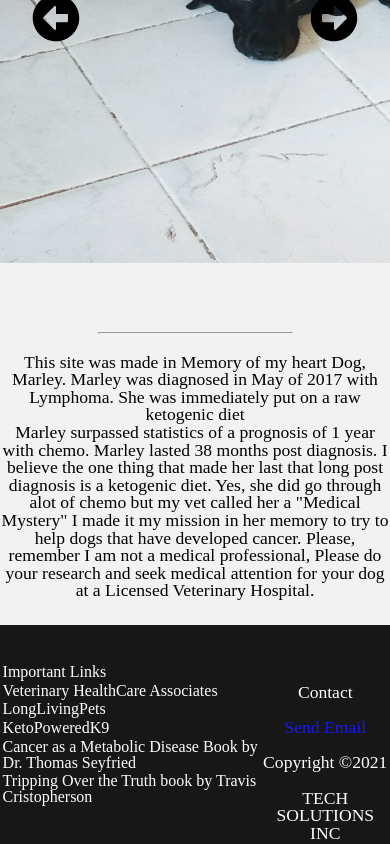
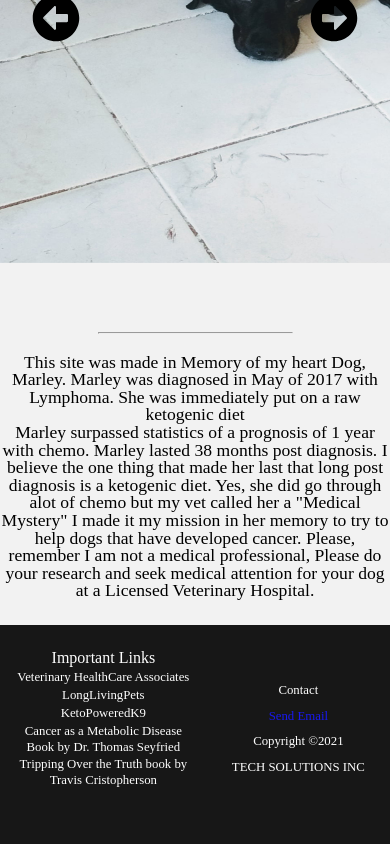
Before and after one commit to giorgio40/KetogenicDietApp-FE, a React (Create React App) app in the folder ketodogapp/: page /about in a window 390 px wide. Shown: the part 1052-1896 px from the top of the page. Built offline with nearby package versions, Linux system fonts and the light colour scheme; sample sign-in values are in the browser's storage; a web font is replaced by a local one.

Commit message:
css media breakpoints done for signup page

```diff
--- a/ketodogapp/src/CSS/SignUp.css
+++ b/ketodogapp/src/CSS/SignUp.css
@@ -69,6 +69,44 @@ label {
   font-size: 1rem;
 }
 
+@media (max-width: 599px) {
+  .title {
+    font-size: .8rem;
+    font-weight: bold;
+  }
+
+  label {
+    font-size: 0.6rem !important;
+  }
+
+  .signup-form {
+    width: 30%;
+  }
+}
+@media (min-width: 600px) {
+  .title {
+    font-size: 1.1rem;
+    position:relative;
+    top:5%;
+
+  }
+
+
+
+  .signup-form {
+    width: 35%;
+  }
+
+ .signup-label {
+    font-size: .6rem !important;
+    font-weight: 100;
+  }
+
+
+  .link {
+    font-size: .7rem;
+  }
+}
 
 
 
@@ -102,44 +140,30 @@ label {
 
 
 
-@media (min-width: 600px) {
+
+
+@media (min-width:1200px){
+
+
+  .img-container {
+    height: 100vh;
+  }
+
   .title {
-    font-size: 1.1rem;
-    position:relative;
-    top:5%;
+    font-size: 2.5rem !important;
+    height:15vh;
+  }
+
+  .signup-form {
+
+    width: 20%;
 
   }
 
 
 
-  .signup-form {
-    width: 35%;
-  }
-
- .signup-label {
-    font-size: .6rem !important;
-    font-weight: 100;
-  }
-
 
   .link {
-    font-size: .7rem;
+    font-size: 1.2rem !important;
   }
 }
-
-
-
-@media (max-width: 599px) {
-  .title {
-    font-size: .8rem;
-    font-weight: bold;
-  }
-
-  label {
-    font-size: 0.6rem !important;
-  }
-
-  .signup-form {
-    width: 30%;
-  }
-}
--- a/ketodogapp/src/CSS/footer.css
+++ b/ketodogapp/src/CSS/footer.css
@@ -13,7 +13,6 @@
   background: black;
   color: white;
   height: 26vh;
-  opacity: 0.9;
 }
 
 .links{
@@ -46,11 +45,6 @@
 }
 
 @media (min-width: 1200px) {
-  .footer-container {
-    display: flex column;
-    justify-content: center;
-    align-items: center;
-  }
 
   .footer-section {
     display: flex;
@@ -58,27 +52,23 @@
     align-items: center;
     background: black;
     color: white;
-    height: 26vh;
-    opacity: 0.9;
+
   }
 
   .links {
-    margin-top: 0 !important;
+    outline:3px solid red;
   }
-  .section {
-    display: flex;
-    justify-content: center;
-    align-items: center;
-  }
+
   .footer-right {
     display: flex column;
     width: 50%;
-    height: 17vh;
+    height: 55%;
     justify-content: center;
     align-items: center;
     text-align: center;
-    font-size: 1.1rem;
+    font-size: 1.4rem !important;
     margin: 3%;
+    outline:3px solid yellow;
   }
 
   .footer-right a {
@@ -93,9 +83,10 @@
   .footer-left {
     display: inline-block;
     width: 50%;
-    height: 12vh;
+    height: 20vh;
     text-align: center;
     font-size: 1.1rem;
+    outline:3px solid green;
   }
 
   .footer-left a {
@@ -210,4 +201,45 @@
 
 @media (max-width:599px) {
 
+  .footer-section {
+    display: flex;
+    justify-content: center;
+    align-items: center;
+    background: black;
+    color: white;
+    height: 26vh;
+    opacity: 0.9;
+  }
+
+  .links {
+    margin-top: 0 !important;
+  }
+  .footer-section {
+    display: flex;
+    justify-content: center;
+    align-items: center;
+  }
+  .footer-right {
+    display: flex column;
+    width: 50%;
+    height: 20vh;
+    justify-content: center;
+    align-items: center;
+    text-align: center;
+    margin: 3%;
+  }
+
+  .footer-right a {
+    text-decoration: none;
+    color: white;
+    font-size: 0.8rem;
+  }
+
+  .footer-right div {
+    margin: 1%;
+  }
+
+  .footer-left {
+    font-size: 0.8rem;
+  }
 }
--- a/ketodogapp/src/CSS/home.css
+++ b/ketodogapp/src/CSS/home.css
@@ -101,10 +101,9 @@
   }
 
   .dogs{
-    height:120vh;
+    height:120vh !important;
     background-repeat:no-repeat cover;
     background-size: cover;
-    outline:5px solid red;
 
   }
 
@@ -120,11 +119,7 @@
 
 
 
-  .mealplan-button {
-    margin-right:5%;
-    text-align: center;
-    border-radius: 15px;
-  }
+
 }
 
 @media (min-width: 900px) {
--- a/ketodogapp/src/Components/Login.js
+++ b/ketodogapp/src/Components/Login.js
@@ -39,7 +39,7 @@ function Login() {
       )
       .then((res) => {
         localStorage.setItem("token", res.data.access_token);
-        setIsLoading(false);
+        setIsLoading(true);
         push("/home");
       });
   };
@@ -52,7 +52,7 @@ function Login() {
         </div>
         <div className="form-container">
           <form onSubmit={postLogin} className="login-form">
-            {isLoading === true ? <div>Loggin you In!</div> : null}
+            {isLoading ? <div>Loggin you In!</div> : null}
 
             <div>{formErrors.username}</div>
             <div>{formErrors.password}</div>
```
